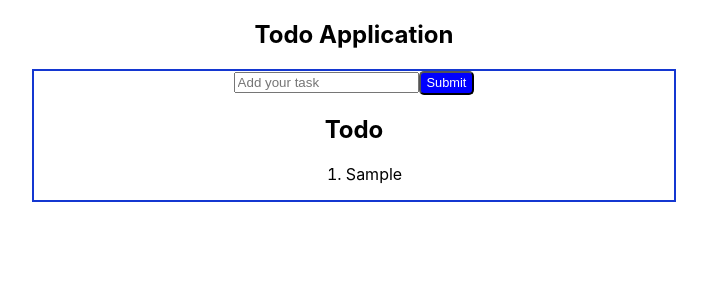
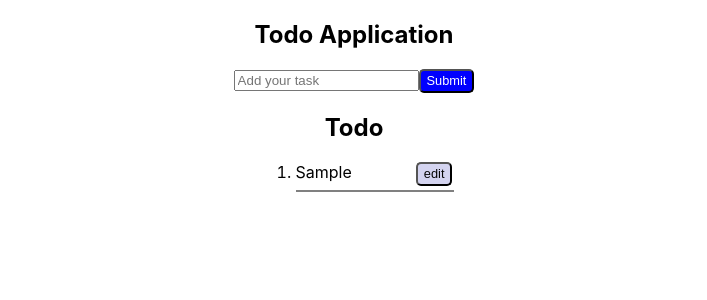
Before and after one commit to Richa277/Todo-task, a React (Create React App) app: page / in a window 1280 px wide. Both pictures are taken after typing "Sample" into the empty fields and a click on the button "Submit". Shown: the top 300 px of the page, without its empty margins (286-993 px from the left). Built offline with nearby package versions, Linux system fonts and the light colour scheme.

Commit message:
Updated and edit feature has been implemented.

```diff
--- a/src/App.js
+++ b/src/App.js
@@ -1,12 +1,11 @@
 import "./App.css";
 import Header from "./Components/Layout/Header";
-import TodoList from "./Components/Layout/Todo/Input";
+import TodoList from "./Components/Layout/Todo/TodoList";
 
 function App() {
   return (
     <div className="App">
       <Header />
-
       <TodoList />
     </div>
   );
--- a/src/Components/Layout/Todo/TodoList.jsx
+++ b/src/Components/Layout/Todo/TodoList.jsx
@@ -1,14 +1,90 @@
+import { useEffect, useState } from "react";
+import { get, set } from "../../../Services/Storage";
 import styles from "./TodoList.module.css";
-function List(props) {
+
+function TodoList() {
+  const [data, setData] = useState([]);
+  const [value, setValue] = useState("");
+  const [editing, setEditing] = useState(false);
+  const [selected, setSelected] = useState(true);
+  useEffect(() => {
+    const items = get("data");
+    if (items) {
+      setData(items);
+    }
+  }, []);
+  const handleInputBox = (e) => {
+    setValue(e.target.value);
+  };
+  const handleSubmit = (e) => {
+    e.preventDefault();
+    setData((data) => [...data, { id: Math.random() * 1000, text: value }]);
+    setValue("");
+  };
+  useEffect(() => {
+    set("data", data);
+  }, [data]);
+  const handleEdit = (idd) => {
+    setEditing(true);
+    let newEDit = data.find((ele) => {
+      return ele.id === idd;
+    });
+    setSelected(newEDit.id);
+    setValue(newEDit.text);
+  };
+  const handleSave = () => {
+    setData(
+      data.map((ele) => {
+        if (ele.id === selected) {
+          return { ...ele, text: value };
+        }
+        return ele;
+      })
+    );
+    setEditing(false);
+    setValue("");
+  };
   return (
-    <div>
-      <h2>Todo</h2>
-      <ol className={styles.edit}>
-        {props.data.map((val, ind) => {
-          return <li key={ind}>{val.text}</li>;
-        })}
-      </ol>
+    <div className={styles.mainForm}>
+      <form>
+        <input
+          type="text"
+          placeholder="Add your task"
+          onChange={handleInputBox}
+          className="input"
+          value={value}
+        />
+        {!editing && (
+          <button onClick={handleSubmit} className={styles.submit}>
+            Submit
+          </button>
+        )}
+        {editing && (
+          <button onClick={handleSave} className={styles.save}>
+            Save
+          </button>
+        )}
+      </form>
+      <div>
+        <h2>Todo</h2>
+        <ol>
+          {data.map((val) => {
+            return (
+              <li key={val.id}>
+                {val.text}
+                <button
+                  onClick={() => handleEdit(val.id)}
+                  className={styles.edit}
+                >
+                  edit
+                </button>
+                <hr className={styles.line} />
+              </li>
+            );
+          })}
+        </ol>
+      </div>
     </div>
   );
 }
-export default List;
+export default TodoList;
--- a/src/Components/Layout/Todo/TodoList.module.css
+++ b/src/Components/Layout/Todo/TodoList.module.css
@@ -1,6 +1,51 @@
-.edit{
-    display: flex;
-    align-items: center;
-    justify-content: space-between;
-    flex-direction: column;
+.mainForm {
+  display: flex;
+  justify-content: center;
+  align-items: center;
+  flex-direction: column;
+  margin-top: 3rem;
+  margin: auto;
+  /* border: 2px solid rgb(20, 55, 209); */
 }
+.Heading {
+  font-size: larger;
+  font-weight: 900;
+}
+.submit {
+  background-color: blue;
+  color: white;
+  border-radius: 5px;
+  height: 1.5rem;
+  font-size: 0.8rem;
+}
+.input {
+  font-size: 0.8rem;
+  height: 1.5rem;
+  border-radius: 5px;
+}
+.line {
+  width: 100%;
+}
+td {
+  width: 50rem;
+}
+hr {
+  border: 0.4px solid gray;
+}
+.save {
+  background-color: rgb(217, 255, 0);
+  color: rgb(10, 10, 10);
+  border-radius: 5px;
+  height: 1.5rem;
+  font-size: 0.8rem;
+}
+.edit {
+  background-color: rgb(212, 212, 240);
+  color: rgb(6, 6, 6);
+  border-radius: 5px;
+  height: 1.5rem;
+  font-size: 0.8rem;
+  margin-left: 4rem;
+  max-width: 5rem;
+  float: right;
+}
```
